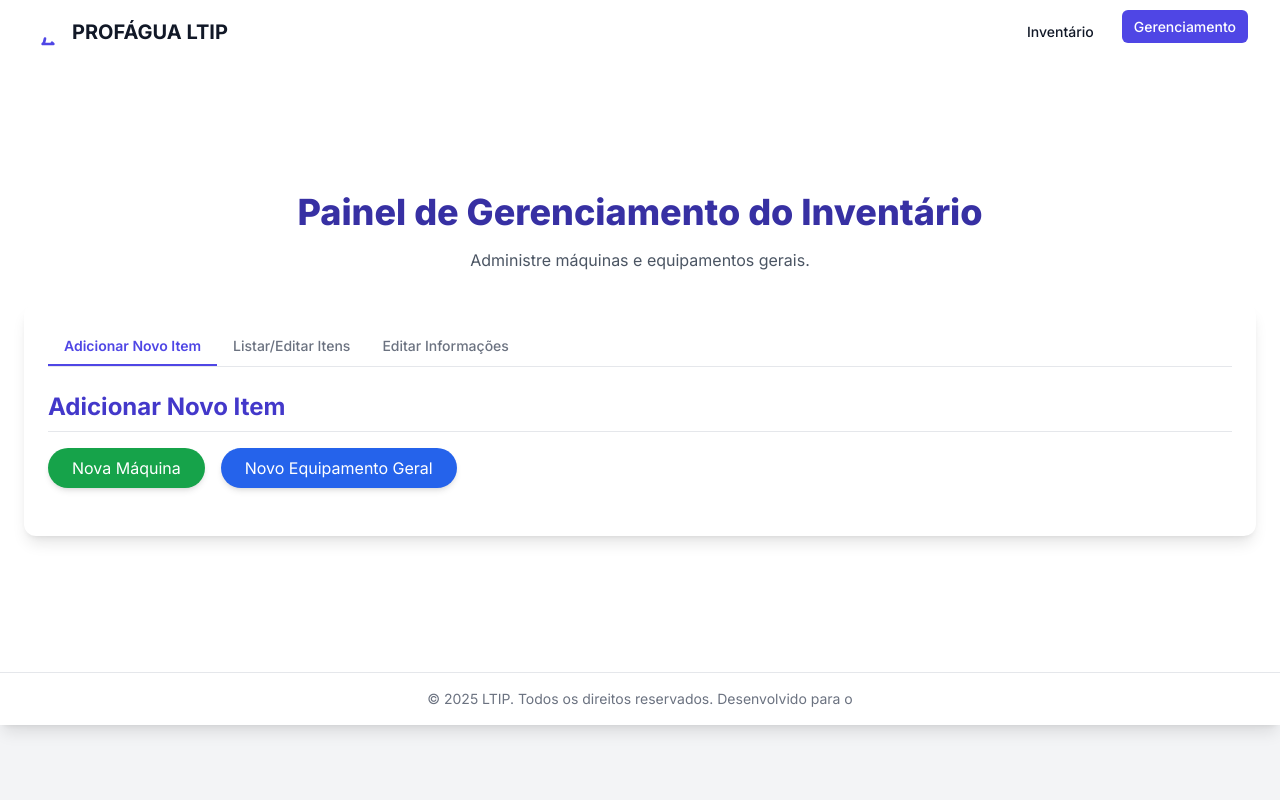
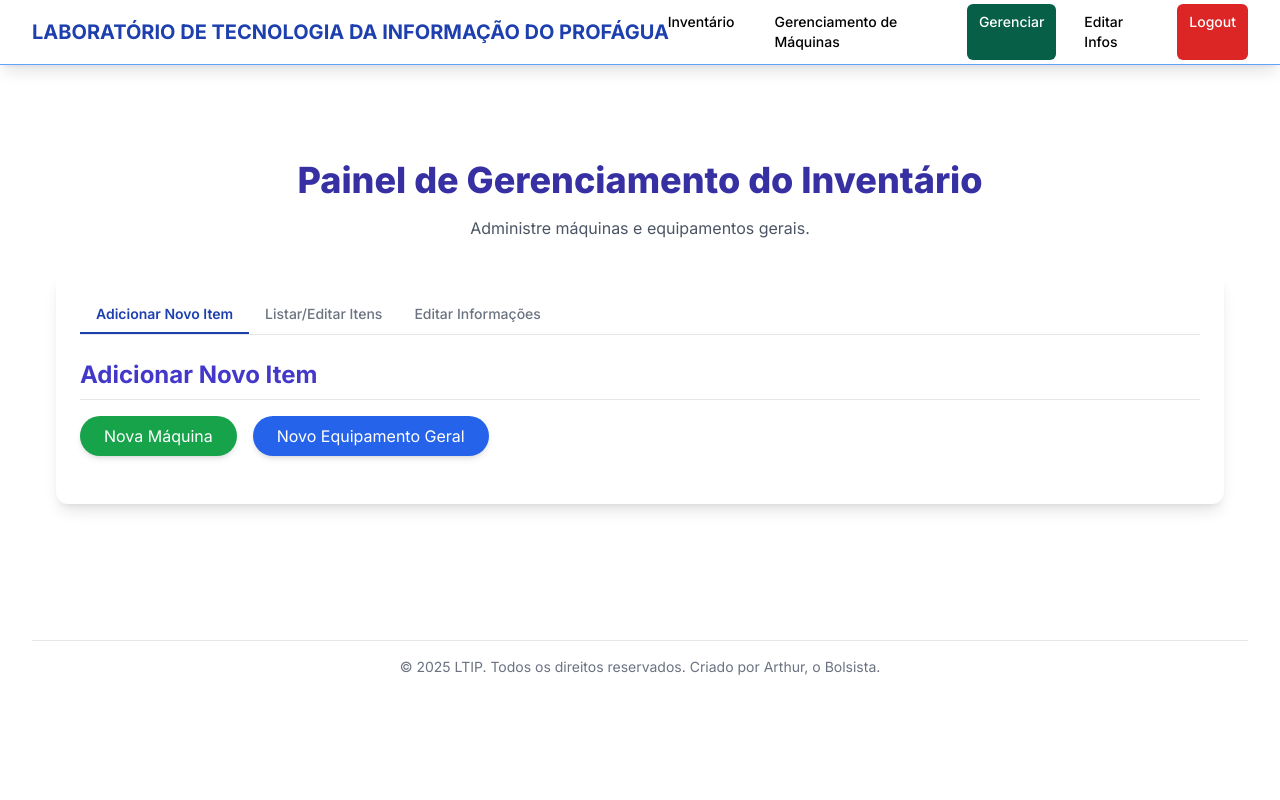
Before and after one commit to almeidasudarioarthurcassius-maker/subir_LTIP, a Flask app: page /gerenciamento in a window 1280 px wide. Run offline with Flask 3, Linux system fonts and the light colour scheme; a user stored in the database is signed in; data that the repository does not hold is empty; some libraries are stand-ins or nearby versions.

Commit message:
Update base.html

```diff
--- a/templates/base.html
+++ b/templates/base.html
@@ -7,12 +7,15 @@
     <script src="https://cdn.tailwindcss.com"></script>
     <script>
         tailwind.config = {
-            darkMode: 'class', // Habilita o modo escuro (opcional)
+            darkMode: 'class',
             theme: {
                 extend: {
                     colors: {
-                        'primary': '#4f46e5', // Indigo 600
-                        'secondary': '#facc15', // Yellow 400
+                        // Paleta estrita do usuário: Azul Claro, Azul Escuro, Verde Claro, Verde Escuro, Branco, Preto
+                        'primary': '#1e40af', // Azul Escuro (Para Botões principais, títulos, links)
+                        'ltip-light-blue': '#60a5fa', // Azul Claro (Para fundos de destaque)
+                        'ltip-dark-green': '#065f46', // Verde Escuro (Para ações secundárias/sucesso)
+                        'ltip-light-green': '#6ee7b7', // Verde Claro (Para fundos de sucesso/info)
                     },
                     fontFamily: {
                         sans: ['Inter', 'sans-serif'],
@@ -22,81 +25,80 @@
         }
     </script>
     <style>
-        /* Define a fonte Inter como fallback principal */
+        /* Define a fonte Inter */
         @import url('https://fonts.googleapis.com/css2?family=Inter:wght@100..900&display=swap');
 
-        /* Estilos globais para o modo escuro (se aplicável) */
+        /* CORREÇÃO DA ROLAGEM E CORES BASE */
         body {
             font-family: 'Inter', sans-serif;
-            background-color: #f3f4f6; /* Light gray background */
-            color: #1f2937; /* Dark text */
+            background-color: white; /* Cor de fundo branca */
+            color: black; /* Texto preto (conforme permissão) */
+            min-height: 100vh; /* Garante que o body ocupe a tela inteira */
+            overflow-y: auto; /* PERMITE A ROLAGEM VERTICAL */
         }
-        .dark body {
-            background-color: #111827; /* Dark mode background */
-            color: #f9fafb; /* Light text */
+
+        /* Estilo para garantir o espaço do fixed header e permitir rolagem */
+        .main-content-wrapper {
+            padding-top: 5rem; /* pt-20 = 5rem. Ajusta para liberar espaço para a nav fixed */
+            min-height: calc(100vh - 4rem); /* Altura mínima da tela menos a altura do footer */
         }
-        /* Estilo para links de tabulação */
+        /* Estilo para links de tabulação (usado no gerenciamento) */
         .tab-link.active {
-            border-color: #4f46e5; /* primary color */
-            color: #4f46e5;
+            border-color: #1e40af; /* Azul Escuro */
+            color: #1e40af;
             font-weight: 600;
         }
-        .dark .tab-link.active {
-            border-color: #a5b4fc; /* indigo-300 */
-            color: #a5b4fc;
-        }
+
+        /* Classes utilitárias Tailwind remapeadas */
+        .bg-primary { background-color: #1e40af; }
+        .text-primary { color: #1e40af; }
     </style>
 </head>
 <body>
 
-    <nav class="bg-white dark:bg-gray-800 shadow-lg fixed w-full z-10">
+    <nav class="bg-white shadow-lg fixed w-full z-10 border-b border-ltip-light-blue">
         <div class="max-w-7xl mx-auto px-4 sm:px-6 lg:px-8">
             <div class="flex justify-between h-16">
                 <div class="flex items-center">
-                    <a href="{{ url_for('index') }}" class="flex-shrink-0 flex items-center space-x-2">
-                        <svg class="h-8 w-8 text-indigo-600 dark:text-indigo-400" xmlns="http://www.w3.org/2000/svg" fill="none" viewBox="0 0 24 24" stroke="currentColor">
-                            <path stroke-linecap="round" stroke-linejoin="round" stroke-width="2" d="M9.75 17L9 20l-1 1h8l-1-1v-3..."></path>
-                        </svg>
-                        <span class="text-xl font-bold text-gray-900 dark:text-white">PROFÁGUA LTIP</span>
+                    <a href="{{ url_for('index') }}" class="flex-shrink-0 flex items-center">
+                        <span class="text-xl font-bold text-primary">LABORATÓRIO DE TECNOLOGIA DA INFORMAÇÃO DO PROFÁGUA</span>
                     </a>
                 </div>
                 <div class="flex items-center">
                     <div class="hidden sm:ml-6 sm:flex sm:space-x-4">
-                        <a href="{{ url_for('inventario') }}" class="text-gray-900 dark:text-white hover:bg-gray-100 dark:hover:bg-gray-700 px-3 py-2 rounded-md text-sm font-medium transition duration-150">Inventário</a>
+
+                        <a href="{{ url_for('inventario') }}" class="text-black hover:bg-ltip-light-green/20 px-3 py-2 rounded-md text-sm font-medium transition duration-150">Inventário</a>
+                        <a href="{{ url_for('inventario') }}?tab=maquinas" class="text-black hover:bg-ltip-light-blue/20 px-3 py-2 rounded-md text-sm font-medium transition duration-150">Gerenciamento de Máquinas</a>
+
                         {% if current_user.is_authenticated %}
-                        <div class="relative group">
-                            <a href="{{ url_for('gerenciamento') }}" class="text-white bg-primary hover:bg-indigo-700 px-3 py-2 rounded-md text-sm font-medium transition duration-150">Gerenciamento</a>
-                            <div class="absolute right-0 mt-2 w-48 bg-white dark:bg-gray-700 rounded-md shadow-lg z-20 hidden group-hover:block transition duration-200 ease-out transform scale-95 opacity-0 group-hover:scale-100 group-hover:opacity-100 origin-top-right ring-1 ring-black ring-opacity-5">
-                                <div class="py-1" role="menu" aria-orientation="vertical" aria-labelledby="options-menu">
-                                    <a href="{{ url_for('gerenciamento') }}?tab=adicionar" class="block px-4 py-2 text-sm text-gray-700 dark:text-gray-200 hover:bg-gray-100 dark:hover:bg-gray-600" role="menuitem">Adicionar Item</a>
-                                    <a href="{{ url_for('gerenciamento') }}?tab=listar" class="block px-4 py-2 text-sm text-gray-700 dark:text-gray-200 hover:bg-gray-100 dark:hover:bg-gray-600" role="menuitem">Listar/Editar Itens</a>
-                                    <a href="{{ url_for('gerenciamento') }}?tab=info" class="block px-4 py-2 text-sm text-gray-700 dark:text-gray-200 hover:bg-gray-100 dark:hover:bg-gray-600" role="menuitem">Editar Informações</a>
-                                    <a href="{{ url_for('logout') }}" class="block px-4 py-2 text-sm text-red-600 hover:bg-gray-100 dark:hover:bg-gray-600" role="menuitem">Sair ({{ current_user.username }})</a>
-                                </div>
-                            </div>
-                        </div>
+                            <a href="{{ url_for('gerenciamento') }}" class="text-white bg-ltip-dark-green hover:bg-ltip-dark-green/90 px-3 py-2 rounded-md text-sm font-medium transition duration-150">Gerenciar</a>
+                            <a href="{{ url_for('gerenciamento') }}?tab=info" class="text-black hover:bg-ltip-light-blue/20 px-3 py-2 rounded-md text-sm font-medium transition duration-150">Editar Infos</a>
+                            <a href="{{ url_for('logout') }}" class="text-white bg-red-600 hover:bg-red-700 px-3 py-2 rounded-md text-sm font-medium transition duration-150">Logout</a>
                         {% else %}
-                        <a href="{{ url_for('login') }}" class="text-white bg-secondary hover:bg-yellow-700 px-3 py-2 rounded-md text-sm font-medium transition duration-150">Login</a>
+                            <a href="{{ url_for('login') }}" class="text-white bg-primary hover:bg-primary/90 px-3 py-2 rounded-md text-sm font-medium transition duration-150">Login</a>
                         {% endif %}
                     </div>
                 </div>
-                </div>
+            </div>
         </div>
-        <div class="max-w-7xl mx-auto px-4 sm:px-6 lg:px-8 mt-4 pt-16">
+    </nav>
+
+    <div class="main-content-wrapper max-w-7xl mx-auto px-4 sm:px-6 lg:px-8">
+        <div class="mt-8">
             {% with messages = get_flashed_messages(with_categories=true) %}
             {% if messages %}
-                <div class="mt-4 space-y-3">
+                <div class="space-y-3">
                 {% for category, message in messages %}
                     {% if category == 'success' %}
-                        <div class="bg-green-100 dark:bg-green-900/50 border border-green-400 text-green-700 dark:text-green-300 px-4 py-3 rounded-xl relative shadow-md" role="alert">
+                        <div class="bg-ltip-light-green/50 border border-ltip-dark-green text-ltip-dark-green px-4 py-3 rounded-xl relative shadow-md" role="alert">
                             <span class="block sm:inline">{{ message }}</span>
                         </div>
                     {% elif category == 'error' %}
-                        <div class="bg-red-100 dark:bg-red-900/50 border border-red-400 text-red-700 dark:text-red-300 px-4 py-3 rounded-xl relative shadow-md" role="alert">
+                        <div class="bg-red-100 border border-red-400 text-red-700 px-4 py-3 rounded-xl relative shadow-md" role="alert">
                             <span class="block sm:inline">{{ message }}</span>
                         </div>
                     {% else %}
-                        <div class="bg-blue-100 dark:bg-blue-900/50 border border-blue-400 text-blue-700 dark:text-blue-300 px-4 py-3 rounded-xl relative shadow-md" role="alert">
+                        <div class="bg-ltip-light-blue/50 border border-primary text-primary px-4 py-3 rounded-xl relative shadow-md" role="alert">
                             <span class="block sm:inline">{{ message }}</span>
                         </div>
                     {% endif %}
@@ -110,13 +112,9 @@
             {% block content %}{% endblock %}
         </main>
 
-        <footer class="mt-12 py-4 border-t border-gray-200 dark:border-gray-700 text-center text-gray-500 dark:text-gray-400 text-sm">
-            &copy; {{ datetime.now().year }} LTIP. Todos os direitos reservados. Desenvolvido para o {{ lab_name }}
+        <footer class="mt-12 py-4 border-t border-gray-200 text-center text-gray-500 text-sm">
+            &copy; {{ datetime.now().year }} LTIP. Todos os direitos reservados. Criado por Arthur, o Bolsista.
         </footer>
-
-    <script>
-        // Função de toggle dark mode (se houver) - não alterado
-        // ...
-    </script>
+    </div>
 </body>
 </html>
```
